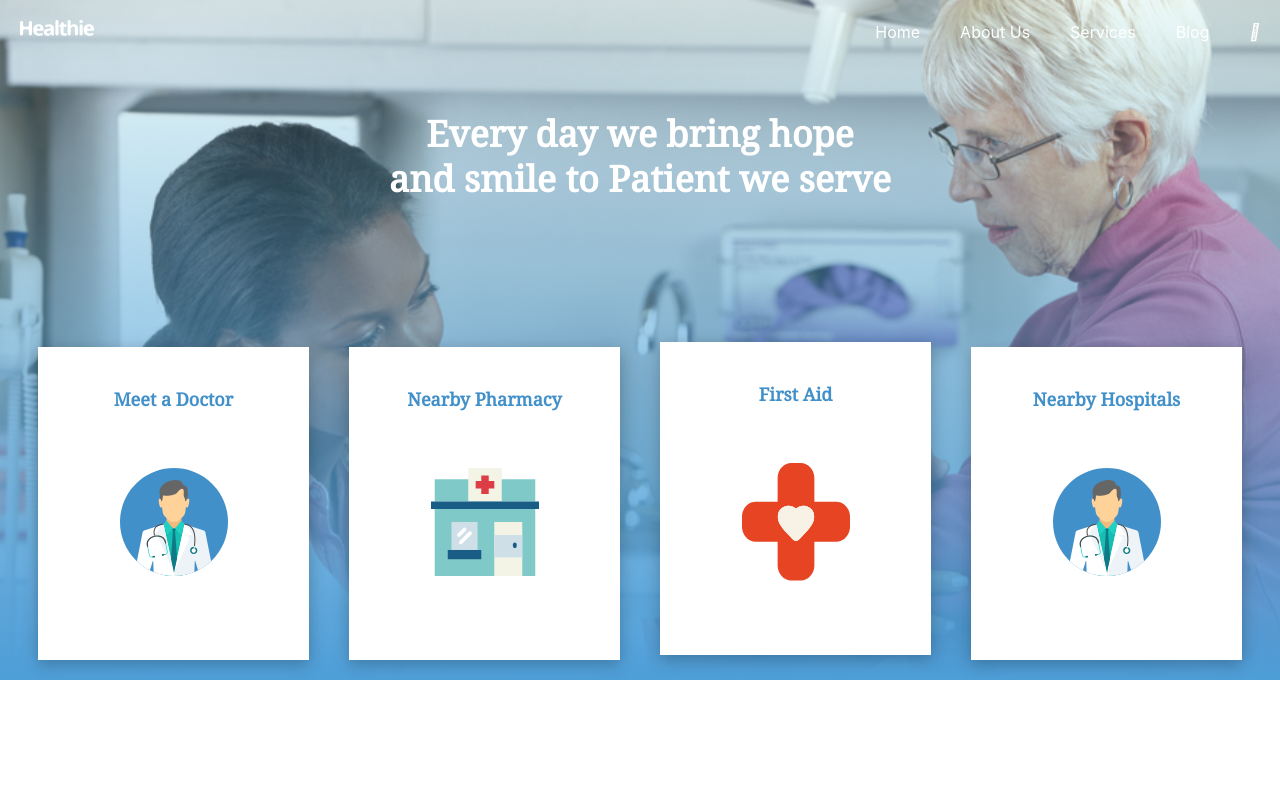
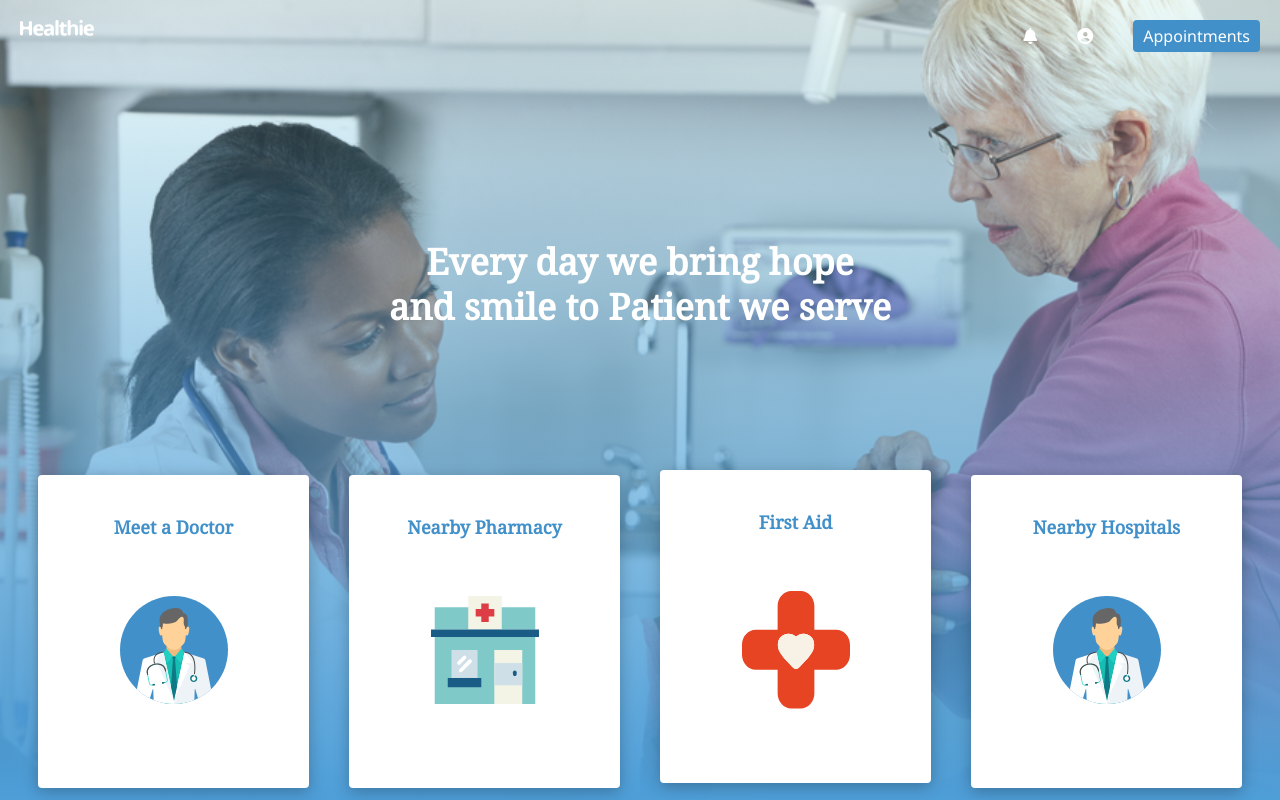
Before and after one commit to joshuanwankwo/HealthiePro, a React app: page /homepage in a window 1280 px wide. Shown: the top 800 px of the page. Built offline with nearby package versions, Linux system fonts and the light colour scheme.

Commit message:
fix-home-page

```diff
--- a/src/components/HomePage/About/About.css
+++ b/src/components/HomePage/About/About.css
@@ -1,6 +1,6 @@
 #about-con{
     margin:5%;
-    margin-top:10%;
+    margin-top:20%;
 
 }
 #about{
--- a/src/components/HomePage/HomePageMain/HomeCards/HomeCards.css
+++ b/src/components/HomePage/HomePageMain/HomeCards/HomeCards.css
@@ -1,6 +1,6 @@
 .home-cards-con{
     text-align: center;
-    margin-top:10%;
+    margin: 10% 0;
 }
 .home-card{
     display:inline-block;
@@ -16,6 +16,7 @@
     color: #4290C9;
     margin:20px;
     background-color:#fff;
+    border-radius: 4px;
 }
 .home-card p{
     padding:42px;
--- a/src/components/HomePage/HomePageMain/HomePageMain.css
+++ b/src/components/HomePage/HomePageMain/HomePageMain.css
@@ -2,12 +2,13 @@
     background-position: center;
     background-size: cover;
     background-repeat: no-repeat;
+    height:100vh;
     /* height:100%; */
     background:linear-gradient(180deg, rgba(68, 199, 191, 0.1) 0%, #4E9ED8 100%), url(../../../assets/homebackground.svg);
 
 }
 #home-intro{
-    margin-top: 5%;
+    margin-top: 15%;
     text-align:center;
     color:white;
     font-weight:bold;
--- a/src/components/HomePage/HomePageMain/HomePageMain.js
+++ b/src/components/HomePage/HomePageMain/HomePageMain.js
@@ -6,8 +6,7 @@ import HomePageNav from './HomePageNav/HomePageNav';
 class HomePageMain extends React.Component {
     constructor(props) {
         super(props);
-        this.state={
-        }
+        this.state={}
     }
 
     render() {
--- a/src/components/HomePage/HomePageMain/HomePageNav/HomePageNav.css
+++ b/src/components/HomePage/HomePageMain/HomePageNav/HomePageNav.css
@@ -2,11 +2,27 @@
 #home-nav-con ul {
     float: right;
 }
-#home-nav-con li{
-    display:inline-block;
+
+#home-nav-con li {
+    display: inline-block;
     margin: 20px;
+    color: #fff;
+}
+
+#home-nav-con img {
+    margin: 20px;
+}
+
+#home-nav-con button {
+    margin: 20px;
+    background-color: #4290C9;
     color:#fff;
+    border-radius: 4px;
+    font-family: Noto Sans;
+    font-style: normal;
+    font-weight: normal;
+    font-size: 16px;
+    line-height: 22px;
+    padding:5px 10px;
+    border:none;
 }
-#home-nav-con img {
- margin:20px;
-}
--- a/src/components/HomePage/HomePageMain/HomePageNav/HomePageNav.js
+++ b/src/components/HomePage/HomePageMain/HomePageNav/HomePageNav.js
@@ -13,11 +13,9 @@ class HomePageNav extends React.Component {
             <nav id="home-nav-con">
               <img src="./logo.svg"/>
                 <ul id="home-nav-items">
-                    <li>Home</li>
-                    <li>About Us</li>
-                    <li>Services</li>
-                    <li>Blog</li>
+                    <li><i class="fas fa-bell"></i></li>
                     <li> <i class="fas fa-user-circle"></i></li>
+                    <button>Appointments</button>
 
                 </ul>
             </nav>
--- a/src/components/HomePage/Services/Services.css
+++ b/src/components/HomePage/Services/Services.css
@@ -2,7 +2,6 @@
     background:linear-gradient(270deg, rgba(68, 199, 191, 0.1) 0%,#dcf1fe 100%);
     background-size: cover;
     width:100%;
-
 }
 #service-background-con{
     position: absolute;
@@ -20,6 +19,7 @@
 }
 #home-service-con-text{
     width:50%;
+    margin-left:5%
 }
 #home-service p{
     display: inline;
--- a/src/public/index.html
+++ b/src/public/index.html
@@ -1,23 +1,24 @@
 <!DOCTYPE html>
 <html class="no-js">
+
 <head>
     <meta charset="utf-8">
     <meta http-equiv="X-UA-Compatible" content="IE=edge">
     <title>Healthie</title>
     <meta name="description" content="">
     <meta name="viewport" content="width=device-width, initial-scale=1">
-        <link href="https://stackpath.bootstrapcdn.com/font-awesome/4.7.0/css/font-awesome.min.css" rel="stylesheet" integrity="sha384-wvfXpqpZZVQGK6TAh5PVlGOfQNHSoD2xbE+QkPxCAFlNEevoEH3Sl0sibVcOQVnN" crossorigin="anonymous">
-        <link
-  rel="stylesheet"
-  href="https://maxcdn.bootstrapcdn.com/bootstrap/4.3.1/css/bootstrap.min.css"
-  integrity="sha384-ggOyR0iXCbMQv3Xipma34MD+dH/1fQ784/j6cY/iJTQUOhcWr7x9JvoRxT2MZw1T"
-  crossorigin="anonymous"
-/>
+    <link href="https://stackpath.bootstrapcdn.com/font-awesome/4.7.0/css/font-awesome.min.css" rel="stylesheet"
+        integrity="sha384-wvfXpqpZZVQGK6TAh5PVlGOfQNHSoD2xbE+QkPxCAFlNEevoEH3Sl0sibVcOQVnN" crossorigin="anonymous">
+    <link rel="stylesheet" href="https://maxcdn.bootstrapcdn.com/bootstrap/4.3.1/css/bootstrap.min.css"
+        integrity="sha384-ggOyR0iXCbMQv3Xipma34MD+dH/1fQ784/j6cY/iJTQUOhcWr7x9JvoRxT2MZw1T" crossorigin="anonymous" />
 
     <link href="https://fonts.googleapis.com/css?family=Noto+Sans|Noto+Serif&display=swap" rel="stylesheet">
     <link href="https://fonts.googleapis.com/css?family=Roboto&display=swap" rel="stylesheet">
+    <script src="https://kit.fontawesome.com/8470b880ab.js" crossorigin="anonymous"></script>
 </head>
+
 <body>
     <section id="root"></section>
 </body>
+
 </html>
```
Also changed, not shown: src/public/App.js (line endings or trailing spaces). Lines whose indentation alone changed are shown as unchanged.
